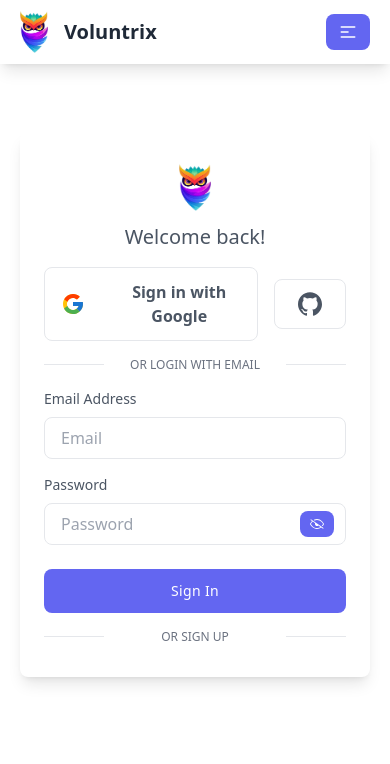
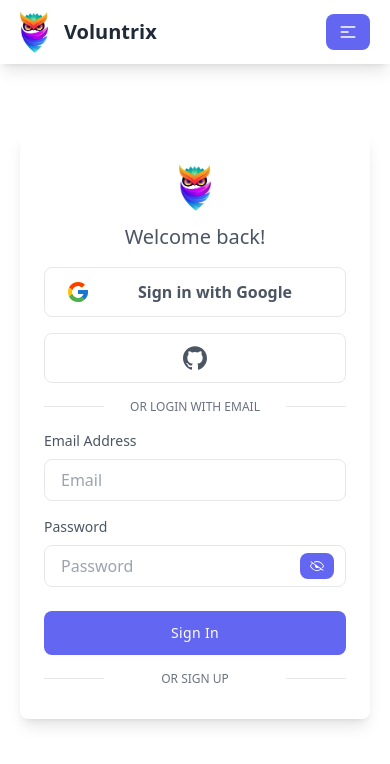
Before and after one commit to mahmud-reza-rafsun/a11-voluntrix-client, a React (Vite) app: page /login in a window 390 px wide. Shown: the top 764 px of the page. Built offline with nearby package versions, Linux system fonts and the light colour scheme; no server answers.

Commit message:
login register page responsive issue solved

```diff
--- a/src/pages/Authentication/Login.jsx
+++ b/src/pages/Authentication/Login.jsx
@@ -91,12 +91,12 @@ const Login = () => {
             Welcome back!
           </p>
 
-          <div className="flex justify-center items-center gap-4">
+          <div className="flex flex-col lg:flex-row justify-center items-center gap-0 lg:gap-4">
             <button
               onClick={handleGoogleSignIn}
-              className='flex w-3/4 cursor-pointer items-center justify-center mt-4 text-gray-600 transition-colors duration-300 transform border rounded-lg hover:bg-gray-50 '
+              className='flex w-full lg:w-3/4 cursor-pointer items-center justify-center mt-4 text-gray-600 transition-colors duration-300 transform border rounded-lg hover:bg-gray-50 '
             >
-              <div className='px-4 py-2'>
+              <div className='pl-4 pr-0 lg:px-4 py-2'>
                 <svg className='w-6 h-6' viewBox='0 0 40 40'>
                   <path
                     d='M36.3425 16.7358H35V16.6667H20V23.3333H29.4192C28.045 27.2142 24.3525 30 20 30C14.4775 30 10 25.5225 10 20C10 14.4775 14.4775 9.99999 20 9.99999C22.5492 9.99999 24.8683 10.9617 26.6342 12.5325L31.3483 7.81833C28.3717 5.04416 24.39 3.33333 20 3.33333C10.7958 3.33333 3.33335 10.7958 3.33335 20C3.33335 29.2042 10.7958 36.6667 20 36.6667C29.2042 36.6667 36.6667 29.2042 36.6667 20C36.6667 18.8825 36.5517 17.7917 36.3425 16.7358Z'
@@ -117,11 +117,11 @@ const Login = () => {
                 </svg>
               </div>
 
-              <span className='w-5/6 px-4 py-3 font-semibold text-center'>
+              <span className='w-5/6 px-0 lg:px-4 py-3 font-semibold text-center'>
                 Sign in with Google
               </span>
             </button>
-            <button onClick={handleGithubSignIn} className='py-3 w-1/4 flex cursor-pointer items-center justify-center mt-4 text-gray-600 transition-colors duration-300 transform border rounded-lg hover:bg-gray-50'>
+            <button onClick={handleGithubSignIn} className='py-3 w-full lg:w-1/4 flex cursor-pointer items-center justify-center mt-4 text-gray-600 transition-colors duration-300 transform border rounded-lg hover:bg-gray-50'>
               <svg className="w-6 h-6" viewBox="0 0 24 24" fill="currentColor" xmlns="http://www.w3.org/2000/svg">
                 <path d="M12 .297C5.373.297 0 5.67 0 12.297c0 5.292 3.438 9.787 8.205 11.387.6.113.82-.26.82-.577 0-.285-.01-1.04-.015-2.04-3.338.726-4.042-1.61-4.042-1.61-.546-1.387-1.333-1.756-1.333-1.756-1.09-.745.083-.729.083-.729 1.205.085 1.84 1.237 1.84 1.237 1.07 1.834 2.81 1.304 3.495.997.108-.776.418-1.305.76-1.605-2.665-.305-5.466-1.332-5.466-5.931 0-1.31.47-2.381 1.235-3.221-.124-.303-.535-1.524.116-3.176 0 0 1.008-.323 3.3 1.23a11.49 11.49 0 0 1 3.003-.404 11.49 11.49 0 0 1 3.003.404c2.29-1.553 3.295-1.23 3.295-1.23.653 1.652.242 2.873.118 3.176.77.84 1.233 1.911 1.233 3.221 0 4.61-2.804 5.624-5.475 5.921.43.372.823 1.104.823 2.222 0 1.606-.015 2.902-.015 3.296 0 .32.216.694.825.576C20.565 22.08 24 17.586 24 12.297 24 5.67 18.627.297 12 .297z" />
               </svg>
--- a/src/pages/Authentication/Register.jsx
+++ b/src/pages/Authentication/Register.jsx
@@ -75,7 +75,6 @@ const Registration = () => {
     }
     catch (error) {
       toast.error(error.message);
-      console.log(error.message);
     }
   }
 
@@ -94,10 +93,10 @@ const Registration = () => {
             Get Your Free Account Now.
           </p>
 
-          <div className="flex justify-center items-center gap-4">
+          <div className="flex flex-col lg:flex-row justify-center items-center gap-0 lg:gap-4">
             <button
               onClick={handleGoogleSignIn}
-              className='flex w-3/4 cursor-pointer items-center justify-center mt-4 text-gray-600 transition-colors duration-300 transform border rounded-lg hover:bg-gray-50 '
+              className='flex w-full lg:w-3/4 cursor-pointer items-center justify-center mt-4 text-gray-600 transition-colors duration-300 transform border rounded-lg hover:bg-gray-50 '
             >
               <div className='px-4 py-2'>
                 <svg className='w-6 h-6' viewBox='0 0 40 40'>
@@ -120,11 +119,11 @@ const Registration = () => {
                 </svg>
               </div>
 
-              <span className='w-5/6 px-4 py-3 font-semibold text-center'>
+              <span className='w-5/6 px-0 lg:px-4 py-3 font-semibold text-center'>
                 Sign in with Google
               </span>
             </button>
-            <button onClick={handleGithibSignIn} className='py-3 w-1/4 flex cursor-pointer items-center justify-center mt-4 text-gray-600 transition-colors duration-300 transform border rounded-lg hover:bg-gray-50'>
+            <button onClick={handleGithibSignIn} className='py-3 w-full lg:w-1/4 flex cursor-pointer items-center justify-center mt-4 text-gray-600 transition-colors duration-300 transform border rounded-lg hover:bg-gray-50'>
               <svg className="w-6 h-6" viewBox="0 0 24 24" fill="currentColor" xmlns="http://www.w3.org/2000/svg">
                 <path d="M12 .297C5.373.297 0 5.67 0 12.297c0 5.292 3.438 9.787 8.205 11.387.6.113.82-.26.82-.577 0-.285-.01-1.04-.015-2.04-3.338.726-4.042-1.61-4.042-1.61-.546-1.387-1.333-1.756-1.333-1.756-1.09-.745.083-.729.083-.729 1.205.085 1.84 1.237 1.84 1.237 1.07 1.834 2.81 1.304 3.495.997.108-.776.418-1.305.76-1.605-2.665-.305-5.466-1.332-5.466-5.931 0-1.31.47-2.381 1.235-3.221-.124-.303-.535-1.524.116-3.176 0 0 1.008-.323 3.3 1.23a11.49 11.49 0 0 1 3.003-.404 11.49 11.49 0 0 1 3.003.404c2.29-1.553 3.295-1.23 3.295-1.23.653 1.652.242 2.873.118 3.176.77.84 1.233 1.911 1.233 3.221 0 4.61-2.804 5.624-5.475 5.921.43.372.823 1.104.823 2.222 0 1.606-.015 2.902-.015 3.296 0 .32.216.694.825.576C20.565 22.08 24 17.586 24 12.297 24 5.67 18.627.297 12 .297z" />
               </svg>
```
